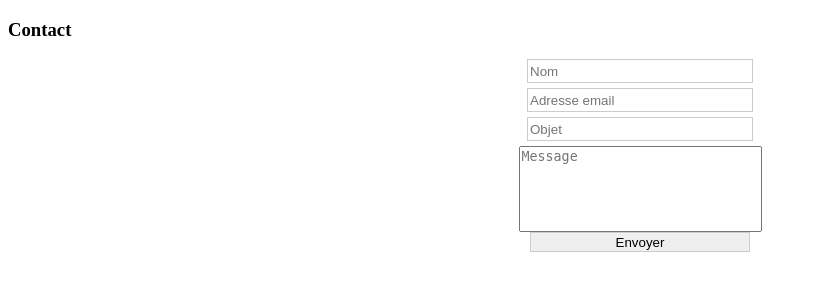
After one commit to zKolait/XGAME, a PHP site: page /form.php in a window 1280 px wide. The commit adds this page. Shown: the top 300 px of the page, without its empty margins (0-816 px from the left). Run offline with PHP 8.4, Linux system fonts and the light colour scheme.

Commit message:
form update

```diff
--- a/css/style_home.css
+++ b/css/style_home.css
@@ -1,5 +1,10 @@
 textarea {
     resize: none;
+}
+
+#contact {
+    width: 100%;
+    text-align: center;
 }
 
 form {
@@ -9,19 +14,11 @@ form {
     align-items: center;
 }
 
-form #contact {
-
-}
-
-form #newsletter {
-
-}
-
 form input {
     margin-bottom: 5px;
-    padding-left: 20px;
     height: 20px;
     width: 220px;
+    border: 1px solid #ccc;
 }
 
 form textarea {
--- /dev/null
+++ b/form.php
@@ -0,0 +1,60 @@
+<!doctype html>
+
+<?php
+require "includes/config.php";
+$reponse = 0;
+if (isset($_POST['NOM']) AND isset($_POST['EMAIL']) AND isset($_POST['OBJET']) AND isset($_POST['MESSAGE'])) {
+
+    if (!empty($_POST['NOM']) AND !empty($_POST['EMAIL']) AND !empty($_POST['OBJET']) AND !empty($_POST['MESSAGE'])) {
+
+        $nom = htmlspecialchars($_POST['NOM']);
+        $email = htmlspecialchars($_POST['EMAIL']);
+        $objet = htmlspecialchars($_POST['OBJET']);
+        $message = htmlspecialchars($_POST['MESSAGE']);
+
+        $InsertBdd = $bdd->prepare("INSERT INTO xgames(nom, email, objet, message) VALUES (?, ?, ?, ?)");
+        $InsertBdd->execute(array($nom, $email, $objet, $message));
+
+        $reponse = 1;
+        unset ($nom,$email,$objet,$message,$_POST["NOM"],$_POST["EMAIL"],$_POST["OBJET"],$_POST["MESSAGE"]);
+
+    }else{
+        echo "1"; //il faut tout remplir
+    }
+}
+?>
+
+<html lang="fr">
+<head>
+    <meta charset="UTF-8">
+    <meta name="viewport"
+          content="width=device-width, user-scalable=no, initial-scale=1.0, maximum-scale=1.0, minimum-scale=1.0">
+    <meta http-equiv="X-UA-Compatible" content="ie=edge">
+    <title>SnowSet</title>
+    <link rel="stylesheet" type="text/css" href="css/style_home.css">
+</head>
+
+
+
+<body>
+
+<div class="contact">
+    <h3>Contact</h3>
+
+    <form method="POST">
+        <input type="text" name="NOM" placeholder="Nom">
+        <input type="email" name="EMAIL" placeholder="Adresse email">
+        <input type="text" name="OBJET" placeholder="Objet">
+        <textarea rows="4" name="MESSAGE" placeholder="Message"></textarea>
+        <input type="submit" name="SUBMIT" value="Envoyer">
+        <div id="reponse">
+            <?php if($reponse == 1)
+                echo "Message envoyé";
+            ?>
+        </div>
+    </form>
+
+</div>
+
+</body>
+</html>
--- /dev/null
+++ b/includes/config.php
@@ -0,0 +1,8 @@
+
+<?php
+session_start();
+$bdd = new PDO('mysql:host=localhost;dbname=xgame', 'root', '');
+
+
+
+?>
```
Also changed, not shown: index.html (deleted, +0 -32 lines).
